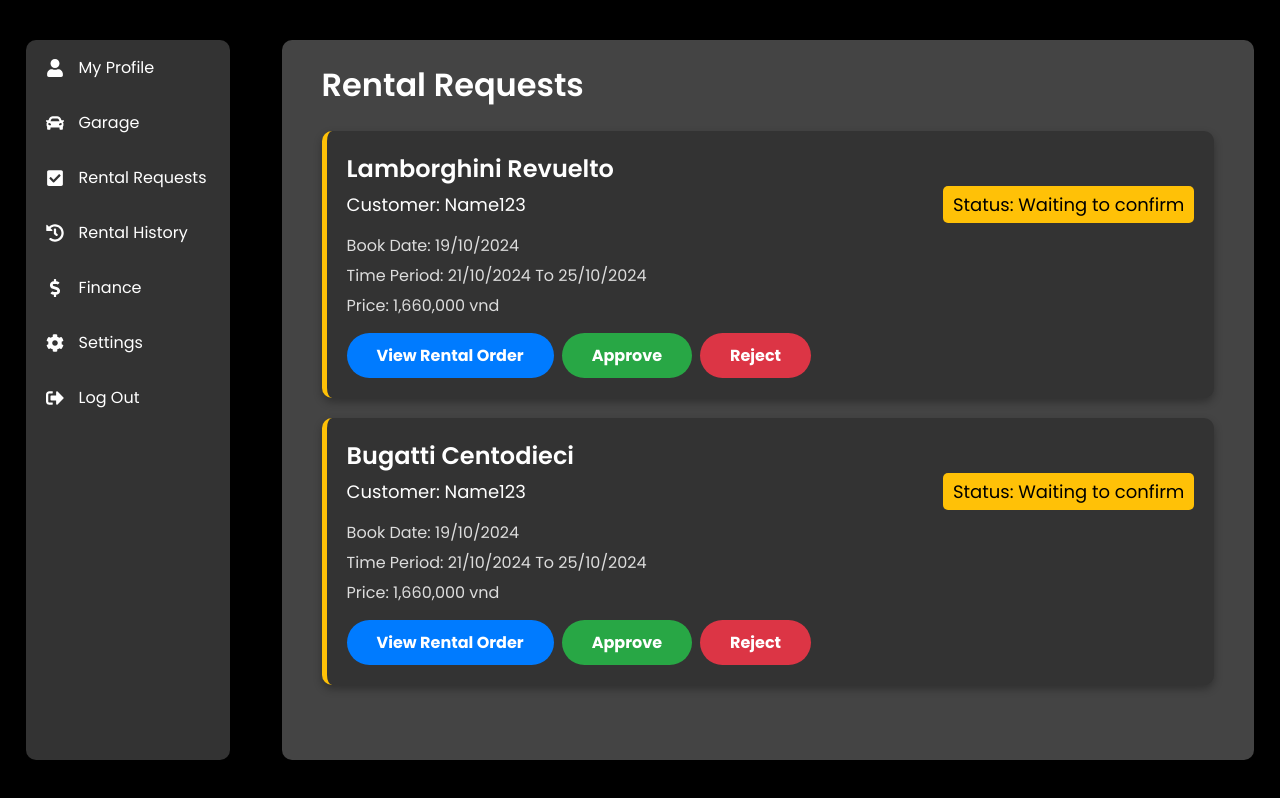
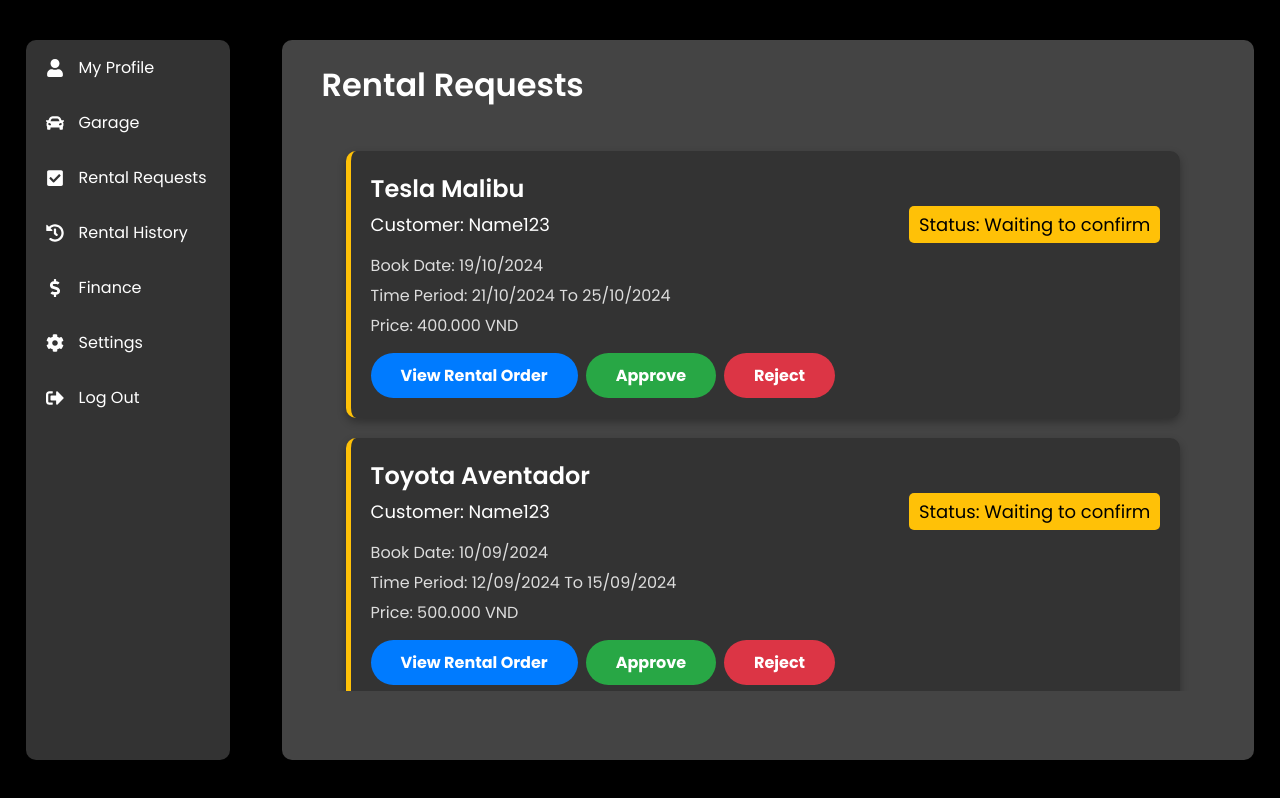
Before and after one commit to duongnthe180971/Online-Car-Renter-App, a React (Create React App) app in the folder frontend/: page /rentalrequest in a window 1280 px wide. Built offline with nearby package versions, Linux system fonts and the light colour scheme.

Commit message:
Update All Car Owner

```diff
--- a/frontend/package.json
+++ b/frontend/package.json
@@ -7,11 +7,13 @@
     "@testing-library/jest-dom": "^5.17.0",
     "@testing-library/react": "^13.4.0",
     "@testing-library/user-event": "^13.5.0",
+    "date-fns": "^4.1.0",
     "react": "^18.3.1",
     "react-dom": "^18.3.1",
     "react-icons": "^5.3.0",
     "react-router-dom": "^6.26.2",
     "react-scripts": "5.0.1",
+    "reactstrap": "^9.2.3",
     "styled-components": "^6.1.13",
     "web-vitals": "^2.1.4"
   },
@@ -38,5 +40,8 @@
       "last 1 firefox version",
       "last 1 safari version"
     ]
+  },
+  "devDependencies": {
+    "@fortawesome/fontawesome-free": "^6.6.0"
   }
 }
--- a/frontend/src/App.jsx
+++ b/frontend/src/App.jsx
@@ -7,6 +7,7 @@
 import RentalHistory from "./pages/car_owner/RentalHistory";
 import CarList from "./pages/customer/CarList";
 import CarStatus from "./pages/customer/CarStatus";
+import CarDetail from "./pages/customer/CarDetail";
 import CarRegistration from "./pages/car/CarRegistration";
 import FeedbackPage from "./pages/car/FeedbackPage";
 import UpdateCar from "./pages/car/UpdateCar";
@@ -17,14 +18,15 @@
     <BrowserRouter>
       <Routes>
         <Route path="/" element={<Home />} />
-        <Route path="/garage" element={<Garage />} />
-        <Route path="/rentalrequest" element={<RentalRequest />} />
-        <Route path="/rental-history" element={<RentalHistory />} />
+        <Route path="/garage" element={<Garage garageID={1}/>} />
+        <Route path="/rentalrequest" element={<RentalRequest garageID={1}/>} />
+        <Route path="/rental-history" element={<RentalHistory garageID={1} />} />
         <Route path="/carlist" element={<CarList />} />
         <Route path="/carstatus" element={<CarStatus id={5} />} />
         <Route path="/carregistration" element={<CarRegistration />} />
         <Route path="/feedback" element={<FeedbackPage />} />
         <Route path="/updatecar" element={<UpdateCar />} />
+        <Route path="/cardetail" element={<CarDetail id={5} />} />
       </Routes>
     </BrowserRouter>
   );
--- a/frontend/src/assets/data/carData.js
+++ b/frontend/src/assets/data/carData.js
@@ -10,123 +10,168 @@
 const carData = [
   {
     id: 1,
+    GarageID: 1,
     brand: "Tesla",
     rating: 4,
     carName: "Tesla Malibu",
     imgUrl: img01,
     type: "SUV",
-    price: 400000,
+    carPrice: 400000,
     seat: 4,
     gear: "Auto",
     fuel: "Electric",
     address: "123 Tran Duy Hung, Cau Giay, Ha Noi",
     description:
       "Tesla Malibu offers a smooth and quiet ride with an all-electric powertrain. It's ideal for those seeking a luxurious, eco-friendly vehicle with advanced technology and premium comfort.",
+      status: 'Idle',
   },
   {
     id: 2,
+    GarageID: 1,
     brand: "Toyota",
     rating: 5,
     carName: "Toyota Aventador",
     imgUrl: img02,
     type: "Van",
-    price: 500000,
+    carPrice: 500000,
     seat: 6,
     gear: "Manual",
     fuel: "Gasoline",
     address: "45 Nguyen Chi Thanh, Dong Da, Ha Noi",
     description:
     "Toyota Aventador is the ultimate van for family road trips or group travels. Spacious, reliable, and loaded with safety features, it provides comfort for long journeys.",
+    status: 'Idle',
   },
   {
     id: 3,
+    GarageID: 1,
     brand: "BMW",
     rating: 4,
     carName: "BMW X3",
     imgUrl: img03,
     type: "SUV",
-    price: 300000,
+    carPrice: 300000,
     seat: 4,
     gear: "Auto",
     fuel: "Diesel",
     address: "67 Pham Hung, Nam Tu Liem, Ha Noi",
     description:
       "The BMW X3 is an SUV that blends luxury with performance. Its powerful diesel engine ensures excellent fuel efficiency, while the advanced interior offers premium comfort and connectivity.",
+      status: 'Idle',
     },
   {
     id: 4,
+    GarageID: 2,
     brand: "Nissan",
     rating: 4,
     carName: "Nissan Mercielago",
     imgUrl: img04,
     type: "SUV",
-    price: 270000,
+    carPrice: 270000,
     seat: 4,
     gear: "Manual",
     fuel: "Gasoline",
     address: "89 Hoang Quoc Viet, Cau Giay, Ha Noi",
     description:
       "Nissan Mercielago is a reliable and affordable SUV with a spacious interior and great handling. Ideal for those who need a practical vehicle for both city and off-road driving.",
+      status: 'Idle',
     },
   {
     id: 5,
+    GarageID: 2,
     brand: "Ferrari",
     rating: 4,
     carName: "Ferrari Camry",
     imgUrl: img05,
     type: "SUV",
-    price: 450000,
+    carPrice: 450000,
     seat: 8,
     gear: "Semi-Auto",
     fuel: "Gasoline",
     address: "101 Doi Can, Ba Dinh, Ha Noi",
     description:
       "The Ferrari Camry combines luxury and power, making it perfect for those who crave performance and style. With seating for up to 8, it’s ideal for a grand family road trip.",
+      status: 'Idle',
     },
   {
     id: 6,
+    GarageID: 2,
     brand: "Mercedes",
     rating: 5,
     carName: "Mercedes Benz XC90",
     imgUrl: img06,
     type: "SUV",
-    price: 850000,
+    carPrice: 850000,
     seat: 4,
     gear: "Auto",
     fuel: "Diesel",
     address: "200 Kim Ma, Ba Dinh, Ha Noi",
     description:
       "Mercedes Benz XC90 offers an unmatched driving experience with its elegant design and advanced diesel engine. It's a luxury SUV with state-of-the-art technology and superior comfort.",
+      status: 'Idle',
     },
   {
     id: 7,
+    GarageID: 3,
     brand: "Audi",
     rating: 5,
     carName: "Audi Fiesta",
     imgUrl: img07,
     type: "Sport",
-    price: 500000,
+    carPrice: 500000,
     seat: 6,
     gear: "Manual",
     fuel: "Gasoline",
     address: "300 Lang Ha, Dong Da, Ha Noi",
     description:
       "Audi Fiesta is a sporty vehicle with great handling and an eye-catching design. It’s perfect for those who want a fun driving experience with extra room for passengers.",
+      status: 'Idle',
     },
   {
     id: 8,
+    GarageID: 3,
     brand: "Colorado",
     rating: 4,
     carName: "Rolls Royce Colorado",
     imgUrl: img08,
     type: "SUV",
-    price: 500000,
+    carPrice: 500000,
     seat: 4,
     gear: "Semi-Auto",
     fuel: "Gasoline",
     address: "250 Le Duan, Hoan Kiem, Ha Noi",
     description:
       "The Rolls Royce Colorado combines luxury and ruggedness, making it a standout choice for anyone who needs an SUV that offers both comfort and capability on all terrains.",
+      status: 'Idle',
+    },
+  {
+    id: 9,
+    GarageID: 3,
+    brand: "Lamborghini",
+    rating: 5,
+    carName: 'Lamborghini Revuelto',
+    imageUrl: 'https://www.mclarenlife.com/attachments/2024-lamborghini-aventador-successor-rendering-v1-jpg.228772/',
+    type: 'Mid-engine sports car',
+    carPrice: 10000000,
+    seats: 2,
+    gear: 'Auto',
+    fuel: 'Gasoline',
+    status: 'Idle',
+
+  },
+  {
+    id: 10,
+    GarageID: 3,
+    brand: "Bugatti",
+    rating: 5,
+    carName: 'Bugatti Centodieci',
+    imageUrl: 'https://cdn.motor1.com/images/mgl/zxp3Jb/s3/bugatti-centodieci-2022-zehntes-und-letztes-exemplar.jpg',
+    type: 'Mid-engine sports car',
+    carPrice: 10000000,
+    seats: 2,
+    gear: 'Auto',
+    fuel: 'Gasoline',
+    status: 'Renting',
   },
 ];
 
--- a/frontend/src/modules/components/CarCard.jsx
+++ b/frontend/src/modules/components/CarCard.jsx
@@ -12,7 +12,6 @@
       const handleToggle = () => {
         // Toggle the status and set it locally
         const newStatus = isAvailable ? 'Closed' : 'Idle'; // Change status accordingly
-
         setIsAvailable(!isAvailable); // Update availability
         onStatusChange(car.id, newStatus); // Inform parent about the status change
       };
@@ -23,7 +22,7 @@
                 <img src={car.imageUrl} alt={car.name} />
             </div>
             <div className="car-info">
-                <h2>{car.name}</h2>
+                <h2>{car.carName}</h2>
                 <div className="car-rating">
                     <span>⭐ {car.rating}</span>
                     <span className={`status ${car.status.toLowerCase()}`}>
@@ -32,7 +31,7 @@
                 </div>
                 <div className="car-details">
                     <span>Type: {car.type}</span>
-                    <span>Seats: {car.seats}</span>
+                    <span>Seats: {car.seat}</span>
                     <span>Gear: {car.gear}</span>
                     <span>Fuel: {car.fuel}</span>
                 </div>
--- a/frontend/src/modules/components/RentalHistoryCard.jsx
+++ b/frontend/src/modules/components/RentalHistoryCard.jsx
@@ -5,7 +5,7 @@
     const { vehicle, customer, bookDate, timePeriod, price } = rental;
 
     // Initialize the state to "Waiting to confirm" or whatever the rental status is
-    const [status, setStatus] = useState(rental.status);
+    const [status] = useState(rental.status);
 
 
     return (
--- a/frontend/src/pages/car_owner/Garage.jsx
+++ b/frontend/src/pages/car_owner/Garage.jsx
@@ -1,50 +1,59 @@
-import React, {useState} from 'react';
+import React, { useState , useEffect} from 'react';
 import ChooseBar from '../../modules/components/ChooseBar';
 import '../../styles/cars_owner/Garage.css'
 import CarCard from '../../modules/components/CarCard';
+import carData from "../../assets/data/carData"
 
-const Garage = () => {
-    const [cars, setCars] = useState( [
-        {
-            id: 1,
-            name: 'Lamborghini Revuelto',
-            status: 'Idle',
-            type: 'Mid-engine sports car',
-            seats: 2,
-            gear: 'Auto',
-            fuel: 'Gasoline',
-            rating: 5,
-            imageUrl: 'https://www.mclarenlife.com/attachments/2024-lamborghini-aventador-successor-rendering-v1-jpg.228772/',
-        },
-        {
-            id: 2,
-            name: 'Bugatti Centodieci',
-            status: 'Renting',
-            type: 'Mid-engine sports car',
-            seats: 2,
-            gear: 'Auto',
-            fuel: 'Gasoline',
-            rating: 5,
-            imageUrl: 'https://cdn.motor1.com/images/mgl/zxp3Jb/s3/bugatti-centodieci-2022-zehntes-und-letztes-exemplar.jpg',
-        },
-        {
-            id: 3,
-            name: 'Toyota Land Cruiser V8',
-            status: 'Closed',
-            type: 'SUV',
-            seats: 4,
-            gear: 'Auto',
-            fuel: 'Gasoline',
-            rating: 4.5,
-            imageUrl: 'https://example.com/car1.jpg',
-        },
-    ]);
+const Garage = ({ garageID }) => {
+    // const [cars, setCars] = useState([
+    //     {
+    //         id: 1,
+    //         name: 'Lamborghini Revuelto',
+    //         status: 'Idle',
+    //         type: 'Mid-engine sports car',
+    //         seats: 2,
+    //         gear: 'Auto',
+    //         fuel: 'Gasoline',
+    //         rating: 5,
+    //         imageUrl: 'https://www.mclarenlife.com/attachments/2024-lamborghini-aventador-successor-rendering-v1-jpg.228772/',
+    //     },
+    //     {
+    //         id: 2,
+    //         name: 'Bugatti Centodieci',
+    //         status: 'Renting',
+    //         type: 'Mid-engine sports car',
+    //         seats: 2,
+    //         gear: 'Auto',
+    //         fuel: 'Gasoline',
+    //         rating: 5,
+    //         imageUrl: 'https://cdn.motor1.com/images/mgl/zxp3Jb/s3/bugatti-centodieci-2022-zehntes-und-letztes-exemplar.jpg',
+    //     },
+    //     {
+    //         id: 3,
+    //         name: 'Toyota Land Cruiser V8',
+    //         status: 'Closed',
+    //         type: 'SUV',
+    //         seats: 4,
+    //         gear: 'Auto',
+    //         fuel: 'Gasoline',
+    //         rating: 4.5,
+    //         imageUrl: 'https://example.com/car1.jpg',
+    //     },
+    // ]);
+    useEffect(() => {
+        // Filter cars based on the garageID passed from the account
+        const filteredCars = carData.filter(car => car.GarageID === garageID);
+        setCars(filteredCars);
+    }, [garageID]); // Re-run the effect if the garageID changes
+
+    const [cars, setCars] = useState(carData);
+
     const handleStatusChange = (carId, newStatus) => {
         const updatedCars = cars.map((car) =>
-          car.id === carId ? { ...car, status: newStatus } : car
+            car.id === carId ? { ...car, status: newStatus } : car
         );
         setCars(updatedCars);
-      };
+    };
     return (
         <div class="AllPage">
             <div class="LeftSide">
@@ -59,9 +68,11 @@
                         <h1>Garage</h1>
                         <button className="add-car-btn">Add New Car</button>
                     </div>
-                    {cars.map((car) => (
-                        <CarCard key={car.id} car={car} onStatusChange={handleStatusChange}/>
-                    ))}
+                    <div className="garageCarList">
+                        {cars.map((car) => (
+                            <CarCard key={car.id} car={car} onStatusChange={handleStatusChange} />
+                        ))}
+                    </div>
                 </div>
 
             </div>
--- a/frontend/src/pages/car_owner/RentalHistory.jsx
+++ b/frontend/src/pages/car_owner/RentalHistory.jsx
@@ -3,26 +3,61 @@
 import '../../styles/cars_owner/RentalHistory.css';  // Import the main styles
 import RentalHistoryCard from '../../modules/components/RentalHistoryCard';  // Import the RentalCard component
 import ChooseBar from '../../modules/components/ChooseBar';
+import carData from "../../assets/data/carData"
+import rentalData from '../../assets/data/rentalData';
+import { formatPrice } from "../../assets/format/numberFormat"
 
-const RentalHistory = () => {
-  const rentalData = [
-    {
-      vehicle: 'Toyota land cruiser V8',
-      customer: 'Name123',
-      bookDate: '19/10/2024',
-      timePeriod: '21/10/2024 To 25/10/2024',
-      price: '1,660,000 vnd',
-      status: 'Success'
-    },
-    {
-      vehicle: 'Toyota land cruiser V8',
-      customer: 'Name123',
-      bookDate: '19/10/2024',
-      timePeriod: '21/10/2024 To 25/10/2024',
-      price: '1,660,000 vnd',
-      status: 'Canceled'
+const getStatusLabel = (status) => {
+  switch (status) {
+    case 1:
+      return 'Success';
+    case 2:
+      return 'Success';
+    case 3:
+      return 'Canceled';
+    case 4:
+      return 'Success';
+    case 5:
+      return 'Canceled';
+    default:
+      return 'Unknown';
   }
-  ];
+};
+
+const RentalHistory = ({ garageID }) => {
+  // const rentalData = [
+  //   {
+  //     vehicle: 'Toyota land cruiser V8',
+  //     customer: 'Name123',
+  //     bookDate: '19/10/2024',
+  //     timePeriod: '21/10/2024 To 25/10/2024',
+  //     price: '1,660,000 vnd',
+  //     status: 'Success'
+  //   },
+  //   {
+  //     vehicle: 'Toyota land cruiser V8',
+  //     customer: 'Name123',
+  //     bookDate: '19/10/2024',
+  //     timePeriod: '21/10/2024 To 25/10/2024',
+  //     price: '1,660,000 vnd',
+  //     status: 'Canceled'
+  //   }
+  // ];
+  const filteredRentalHistory = rentalData
+    .map((rental) => {
+      // Find the corresponding car from carData using carID
+      const car = carData.find((car) => car.id === rental.carID);
+      if (car) {
+        return {
+          ...rental,
+          carName: car.carName,
+          price: car.carPrice,
+          GarageID: car.GarageID // Add GarageID from car data
+        };
+      }
+      return null; // Return null if no matching car is found (though this shouldn't happen)
+    })
+    .filter((rental) => rental && rental.GarageID === garageID); // Step 2: Filter by GarageID
 
   return (
     <div class="AllPage">
@@ -36,8 +71,22 @@
         <div class="garage rentalReq">
           <h1>Rental History</h1>
           <div className="rental-requests">
-                    {rentalData.map((rental, index) => (
+            {/* {rentalData.map((rental, index) => (
               <RentalHistoryCard key={index} rental={rental} />
+            ))} */}
+            {filteredRentalHistory.map((request) => (
+              <RentalHistoryCard
+                key={request.id}
+                rental={{
+                  vehicle: request.carName,
+                  customer: request.Customer,
+                  status: getStatusLabel(request.status), // Helper function to convert status to text
+                  bookDate: request.bookDate,
+                  timePeriod: `${request.startDate} To ${request.returnDate}`,
+                  price: `${formatPrice(request.price)} VND`,
+                  isWaiting: request.status === 1, // Example: Set waiting if status is '1'
+                }}
+              />
             ))}
           </div>
         </div>
--- a/frontend/src/pages/car_owner/RentalRequest.jsx
+++ b/frontend/src/pages/car_owner/RentalRequest.jsx
@@ -2,30 +2,64 @@
 import RentalCard from '../../modules/components/RentalCard';
 import ChooseBar from '../../modules/components/ChooseBar';
 import '../../styles/cars_owner/RentalRequest.css';
-const rentalRequests = [
-    {
-        id: 1,
-        car: 'Lamborghini Revuelto',
-        customer: 'Name123',
-        status: 'Waiting to confirm',
-        bookDate: '19/10/2024',
-        timePeriod: '21/10/2024 To 25/10/2024',
-        price: '1,660,000 vnd',
-        isWaiting: true
-    },
-    {
-        id: 2,
-        car: 'Bugatti Centodieci',
-        customer: 'Name123',
-        status: 'Renting',
-        bookDate: '19/10/2024',
-        timePeriod: '21/10/2024 To 25/10/2024',
-        price: '1,660,000 vnd',
-        isWaiting: false
+import carData from "../../assets/data/carData"
+import rentalData from '../../assets/data/rentalData';
+import {formatPrice} from "../../assets/format/numberFormat"
+
+
+const getStatusLabel = (status) => {
+    switch (status) {
+        case 1:
+            return 'Waiting to confirm';
+        case 2:
+            return 'Confirmed';
+        case 3:
+            return 'In progress';
+        case 4:
+            return 'Completed';
+        case 5:
+            return 'Canceled';
+        default:
+            return 'Unknown';
     }
-];
+};
 
-function App() {
+const rentalRequests = ({ garageID }) => {
+    const filteredRentalRequests = rentalData
+        .map((rental) => {
+            // Find the corresponding car from carData using carID
+            const car = carData.find((car) => car.id === rental.carID);
+            if (car) {
+                return {
+                    ...rental,
+                    carName: car.carName,
+                    price: car.carPrice,
+                    GarageID: car.GarageID // Add GarageID from car data
+                };
+            }
+            return null; // Return null if no matching car is found (though this shouldn't happen)
+        })
+        .filter((rental) => rental && rental.GarageID === garageID); // Step 2: Filter by GarageID
+    // {
+    //     id: 1,
+    //     car: 'Lamborghini Revuelto',
+    //     customer: 'Name123',
+    //     status: 'Waiting to confirm',
+    //     bookDate: '19/10/2024',
+    //     timePeriod: '21/10/2024 To 25/10/2024',
+    //     price: '1,660,000 vnd',
+    //     isWaiting: true
+    // },
+    // {
+    //     id: 2,
+    //     car: 'Bugatti Centodieci',
+    //     customer: 'Name123',
+    //     status: 'Renting',
+    //     bookDate: '19/10/2024',
+    //     timePeriod: '21/10/2024 To 25/10/2024',
+    //     price: '1,660,000 vnd',
+    //     isWaiting: false
+    // }
     return (
         <div class="AllPage">
             <div class="LeftSide">
@@ -37,8 +71,22 @@
                 <div class="garage rentalReq">
                     <h1>Rental Requests</h1>
                     <div className="rental-requests">
-                        {rentalRequests.map((request) => (
+                        {/* {rentalRequests.map((request) => (
                             <RentalCard key={request.id} request={request} />
+                        ))} */}
+                        {filteredRentalRequests.map((request) => (
+                            <RentalCard
+                                key={request.id}
+                                request={{
+                                    car: request.carName,
+                                    customer: request.Customer,
+                                    status: getStatusLabel(request.status), // Helper function to convert status to text
+                                    bookDate: request.bookDate,
+                                    timePeriod: `${request.startDate} To ${request.returnDate}`,
+                                    price: `${formatPrice(request.price)} VND`,
+                                    isWaiting: request.status === 1, // Example: Set waiting if status is '1'
+                                }}
+                            />
                         ))}
                     </div>
                 </div>
@@ -51,4 +99,4 @@
     );
 }
 
-export default App;
+export default rentalRequests;
--- a/frontend/src/pages/customer/CarDetail.jsx
+++ b/frontend/src/pages/customer/CarDetail.jsx
@@ -48,6 +48,7 @@
         </div>
     );
 }
+
 const RentalCard = ({ car, rental }) => {
     const { price } = car;
     const insurance = 60000;
--- a/frontend/src/styles/cars_owner/Garage.css
+++ b/frontend/src/styles/cars_owner/Garage.css
@@ -1,4 +1,3 @@
-
 .Bar {
     margin-top: 5vh;
     width: 80%;
@@ -12,6 +11,27 @@
     border-radius: 10px;
     height: 90%;
     width: 95%;
+    display: flex;
+    flex-direction: column;
+}
+
+.garageCarList {
+    max-height: 70vh;
+    overflow-y: auto;
+    padding-right: 10px;
+    margin: 3vh;
+    margin-top: 0;
+}
+
+.garageCarList::-webkit-scrollbar {
+    width: 10px;
+    /* Customize scrollbar width */
+}
+
+.garageCarList::-webkit-scrollbar-thumb {
+    background-color: darkgray;
+    /* Customize scrollbar color */
+    border-radius: 10px;
 }
 
 .garage .header {
@@ -35,9 +55,10 @@
     margin-right: 5vh;
 }
 
-.add-car-btn:hover{
+.add-car-btn:hover {
     box-shadow: 0 0 10px 5px green;
 }
+
 /* CarCard.css */
 .garage .car-card {
     display: flex;
@@ -127,7 +148,7 @@
     cursor: pointer;
 }
 
-.delete-car-btn:hover{
+.delete-car-btn:hover {
     box-shadow: 0 0 10px 5px red;
 }
 
@@ -137,7 +158,7 @@
     color: white;
 }
 
-.view-car-btn:hover{
+.view-car-btn:hover {
     box-shadow: 0 0 10px 5px rgb(0, 157, 255);
 }
 
--- a/frontend/src/styles/cars_owner/RentalHistory.css
+++ b/frontend/src/styles/cars_owner/RentalHistory.css
@@ -1,6 +1,4 @@
 /* src/styles/RentalHistory.css */
-
-
 .Bar {
     margin-top: 5vh;
     width: 80%;
@@ -16,6 +14,25 @@
     width: 95%;
 }
 
+.rental-requests {
+    max-height: 70vh;
+    overflow-y: auto;
+    padding-right: 10px;
+    margin: 3vh;
+    margin-top: 0;
+}
+
+.rental-requests::-webkit-scrollbar {
+    width: 10px;
+    /* Customize scrollbar width */
+}
+
+.rental-requests::-webkit-scrollbar-thumb {
+    background-color: darkgray;
+    /* Customize scrollbar color */
+    border-radius: 10px;
+}
+
 .add-car-btn {
     background-color: #28a745;
     border: none;
```
Also changed, not shown: frontend/src/assets/data/rentalData.js (+20 -0 lines), 1 other file (tests, documents, lock files or other folders). Lines whose indentation alone changed are shown as unchanged.
